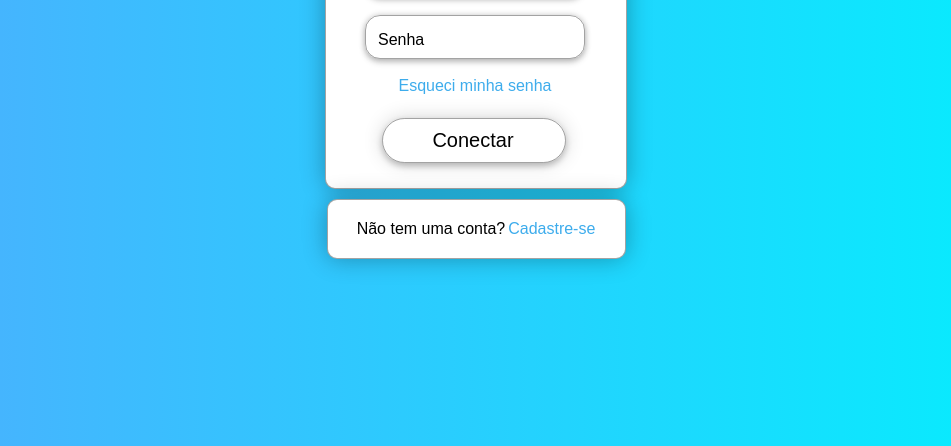
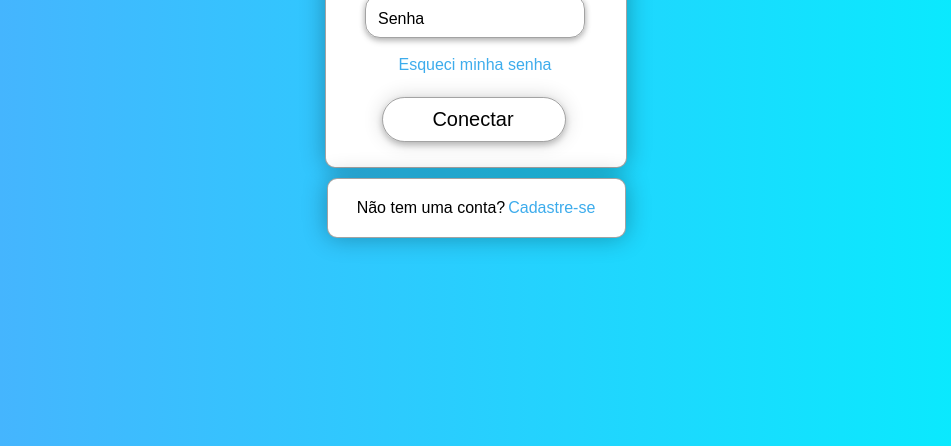
Before and after one commit to rodrigodomenico/login-crm-2.0, a plain HTML site: page index.html in a window 1280 px wide. Shown: the part 354-800 px from the top of the page, without its empty margins (164-1115 px from the left). Drawn offline with Linux system fonts and the light colour scheme.

Commit message:
Update estilo.css

```diff
--- a/estilo.css
+++ b/estilo.css
@@ -207,7 +207,7 @@ body{
     max-width: 500px;
     margin: 20px auto;
     display: flex;
-    margin-top: 11%;
+    margin-top: 15vh;
     flex-wrap: wrap;
     flex-direction: column;
     align-items: center;
```
